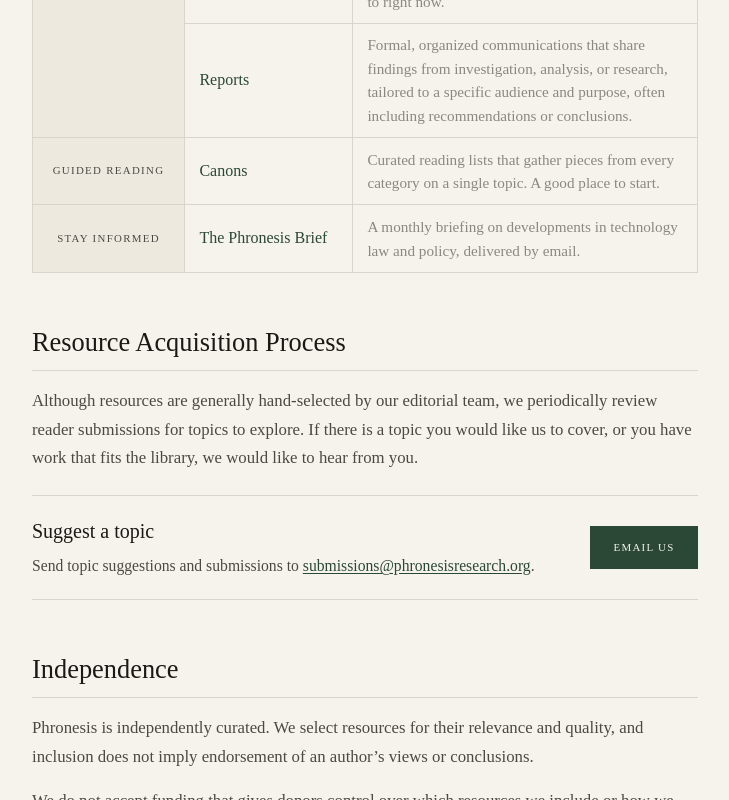
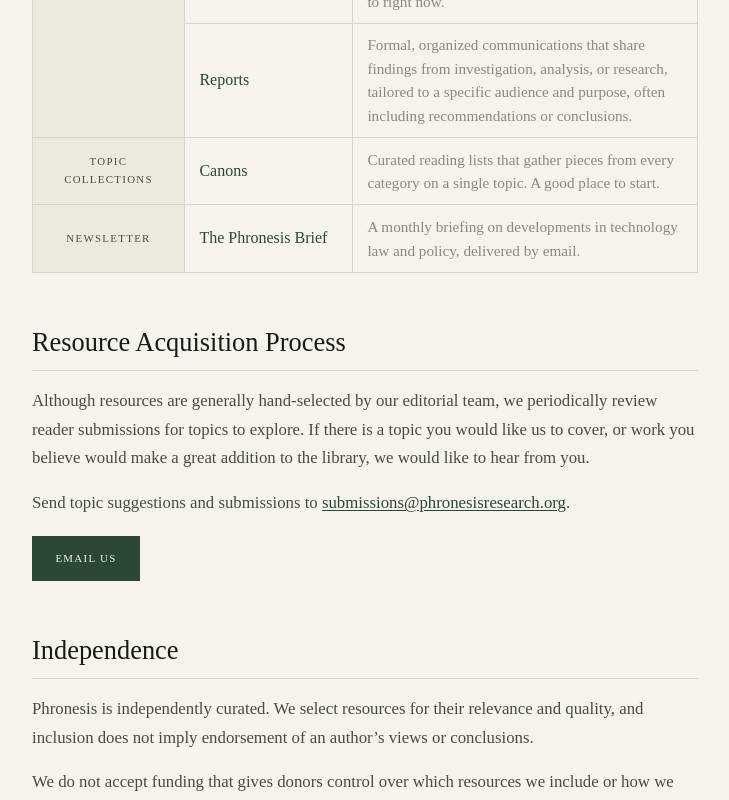
Before and after one commit to ChadL22/phronesis, a website: page about.html in a window 1280 px wide. Shown: the part 1135-1935 px from the top of the page, without its empty margins (290-1019 px from the left). Drawn offline with Linux system fonts and the light colour scheme.

Commit message:
About: Resource Overview table labels, simplify submissions call to action

```diff
--- a/about.html
+++ b/about.html
@@ -8,7 +8,7 @@
   <meta name="viewport" content="width=device-width, initial-scale=1.0" />
   <title>About — Phronesis</title>
   <link rel="stylesheet" href="shared.css?v=20261021c" />
-  <link rel="stylesheet" href="archive.css?v=20261024g" />
+  <link rel="stylesheet" href="archive.css?v=20261024h" />
 </head>
 <body>
   <header class="masthead">
@@ -114,7 +114,7 @@
       <section id="whats-in-the-library">
         <h2>What&rsquo;s in the library</h2>
         <table class="arc-navbox">
-          <caption>The Phronesis library at a glance</caption>
+          <caption>Resource Overview</caption>
           <tbody>
             <tr>
               <th scope="rowgroup" rowspan="6" class="arc-navbox-group">Resource categories</th>
@@ -142,12 +142,12 @@
               <td>Formal, organized communications that share findings from investigation, analysis, or research, tailored to a specific audience and purpose, often including recommendations or conclusions.</td>
             </tr>
             <tr>
-              <th scope="rowgroup" class="arc-navbox-group">Guided reading</th>
+              <th scope="rowgroup" class="arc-navbox-group">Topic Collections</th>
               <th scope="row"><a href="/corpus">Canons</a></th>
               <td>Curated reading lists that gather pieces from every category on a single topic. A good place to start.</td>
             </tr>
             <tr>
-              <th scope="rowgroup" class="arc-navbox-group">Stay informed</th>
+              <th scope="rowgroup" class="arc-navbox-group">Newsletter</th>
               <th scope="row"><a href="/subscribe">The Phronesis Brief</a></th>
               <td>A monthly briefing on developments in technology law and policy, delivered by email.</td>
             </tr>
@@ -157,14 +157,9 @@
 
       <section id="resource-acquisition-process">
         <h2>Resource Acquisition Process</h2>
-        <p>Although resources are generally hand-selected by our editorial team, we periodically review reader submissions for topics to explore. If there is a topic you would like us to cover, or you have work that fits the library, we would like to hear from you.</p>
-        <div class="arc-cta">
-          <div>
-            <h3>Suggest a topic</h3>
-            <p>Send topic suggestions and submissions to <a href="mailto:submissions@phronesisresearch.org">submissions@phronesisresearch.org</a>.</p>
-          </div>
-          <a class="arc-btn" href="mailto:submissions@phronesisresearch.org?subject=Topic%20suggestion">Email us</a>
-        </div>
+        <p>Although resources are generally hand-selected by our editorial team, we periodically review reader submissions for topics to explore. If there is a topic you would like us to cover, or work you believe would make a great addition to the library, we would like to hear from you.</p>
+        <p>Send topic suggestions and submissions to <a href="mailto:submissions@phronesisresearch.org">submissions@phronesisresearch.org</a>.</p>
+        <p><a class="arc-btn" href="mailto:submissions@phronesisresearch.org?subject=Topic%20suggestion">Email us</a></p>
       </section>
 
       <section id="independence">
--- a/archive.css
+++ b/archive.css
@@ -863,20 +863,14 @@ a.arc-kicker:hover { color: var(--terracotta); }
   .arc--toc-right { grid-template-columns: minmax(0, 1fr); grid-template-areas: "head" "rail" "main"; }
 }
 
-/* call-to-action row: text + button between two rules, on the page background */
-.arc-cta { display: flex; align-items: center; justify-content: space-between; gap: 1.5rem; margin-top: 1.4rem; padding: 1.2rem 0; border-top: 1px solid var(--rule); border-bottom: 1px solid var(--rule); }
-.arc-cta h3 { font-family: var(--serif); font-size: 1.25rem; color: var(--ink); margin: 0 0 0.3rem; }
-.arc-prose .arc-cta p { font-size: 0.98rem; margin: 0; }
+/* filled button for a link in running text (e.g. "Email us" on About) */
 .arc-prose a.arc-btn {
-  flex-shrink: 0; display: inline-block; padding: 0.75rem 1.4rem;
+  display: inline-block; margin-top: 0.2rem; padding: 0.75rem 1.4rem;
   font-size: 0.68rem; letter-spacing: 0.12em; text-transform: uppercase;
   background: var(--accent); color: var(--parchment); border: 1px solid var(--accent);
   text-decoration: none; transition: background 0.18s, border-color 0.18s;
 }
 .arc-prose a.arc-btn:hover { background: var(--accent-l); border-color: var(--accent-l); color: var(--parchment); }
-@media (max-width: 600px) {
-  .arc-cta { flex-direction: column; align-items: flex-start; }
-}
 
 /* About page: Wikipedia-style overview table (navbox). Group labels on a
    tinted column, item names beside them, descriptions on the page background. */
```
